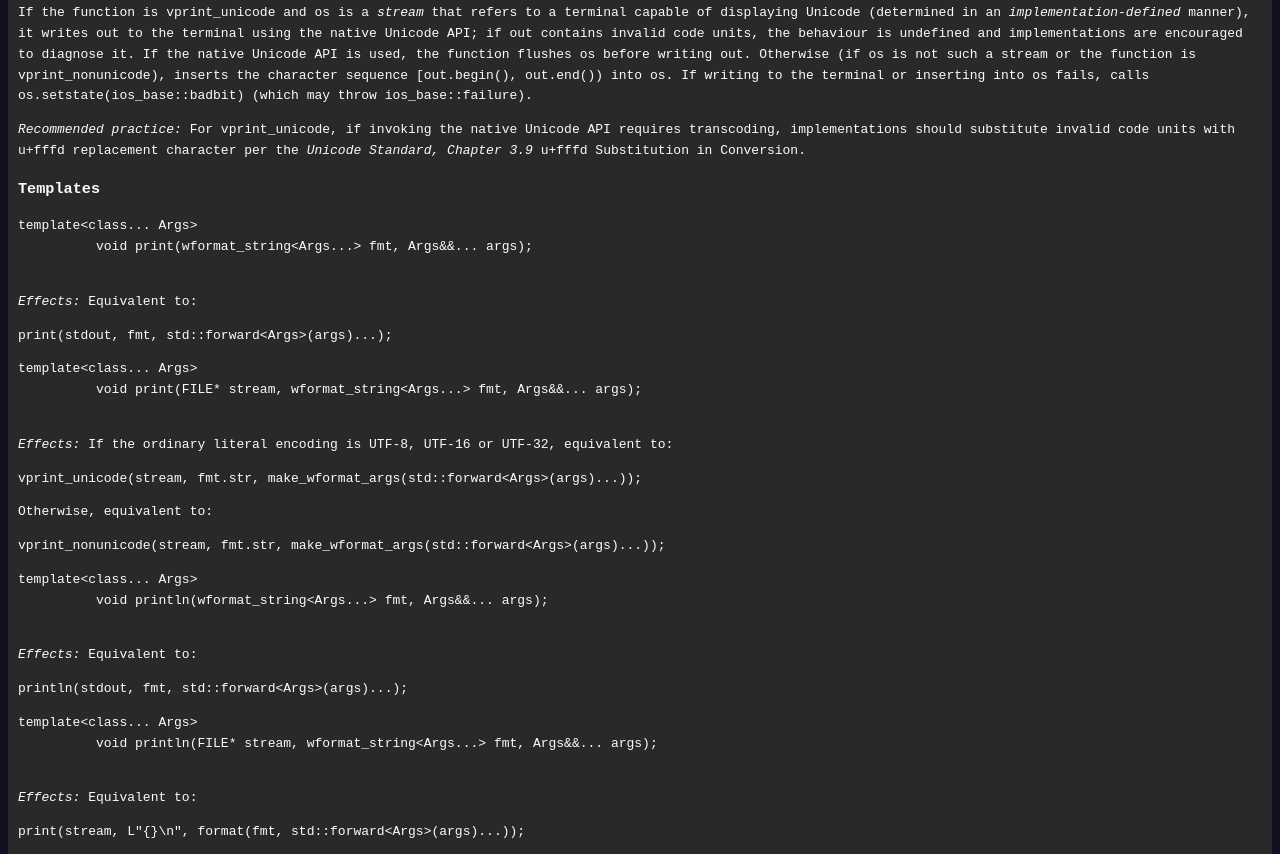
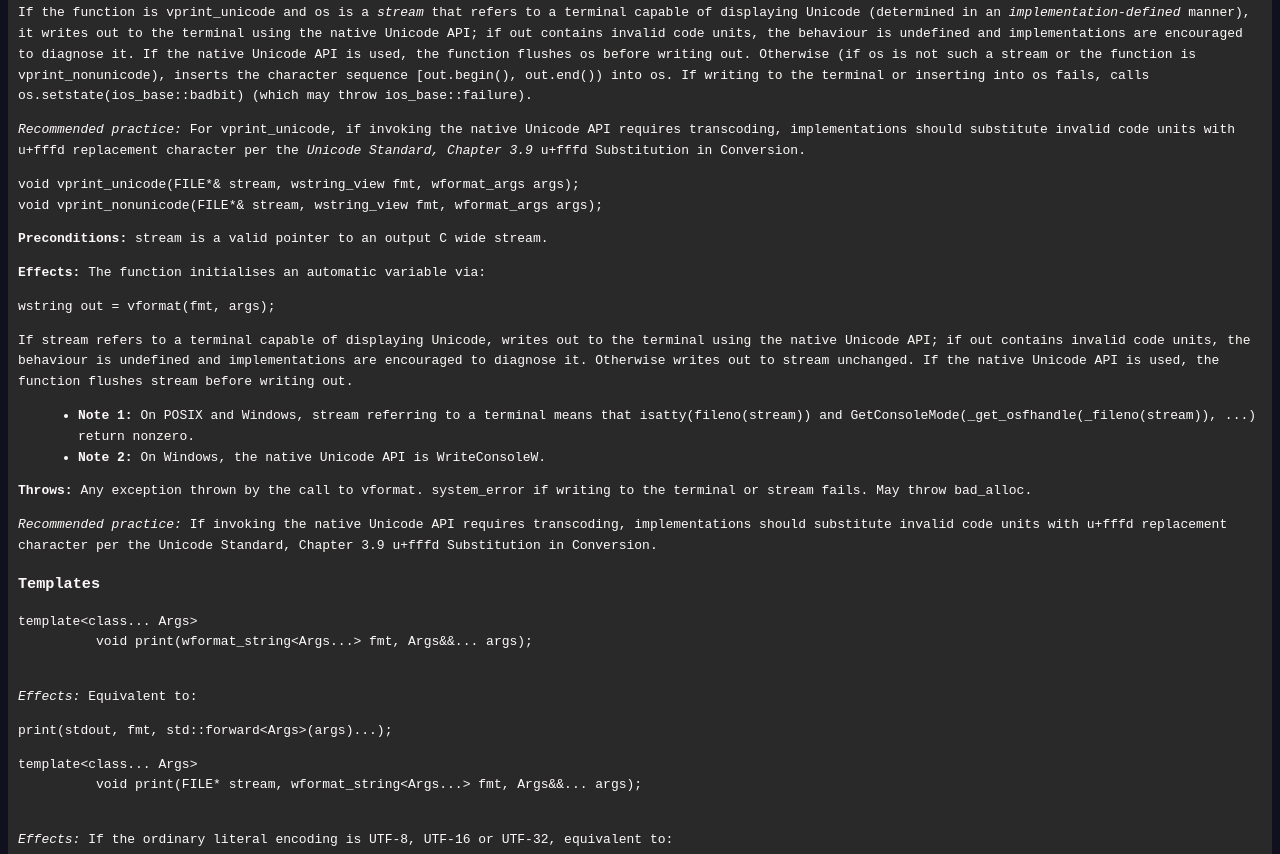
Before and after one commit to TymianekPL/tymi.org, a website: page p3673r0.html in a window 1280 px wide. Shown: the part 1783-2637 px from the top of the page. Drawn offline with Linux system fonts and the light colour scheme.

Commit message:
Document vprint_unicode and vprint_nonunicode functions
Added function prototypes and detailed behavior for vprint_unicode and vprint_nonunicode.

```diff
--- a/P3673R0.html
+++ b/p3673r0.html
@@ -199,6 +199,27 @@ std::wprintln, C++, wide character, formatted output, tymi, P3673, D3673">
 
           <p><em>Recommended practice:</em> For <code>vprint_unicode</code>, if invoking the native Unicode API requires transcoding, implementations should substitute invalid code units with <code>u+fffd</code> replacement character per the <em>Unicode Standard, Chapter 3.9</em> <code>u+fffd</code> Substitution in Conversion.</p>
 
+          <p>
+              <code>void vprint_unicode(FILE*&amp; stream, wstring_view fmt, wformat_args args);</code><br>
+              <code>void vprint_nonunicode(FILE*&amp; stream, wstring_view fmt, wformat_args args);</code>
+          </p>
+               <p><strong>Preconditions:</strong> <code>stream</code> is a valid pointer to an output C wide stream.</p>
+
+          <p><strong>Effects:</strong> The function initialises an automatic variable via:</p>
+          <pre><code>wstring out = vformat(fmt, args);</code></pre>
+
+          <p>If <code>stream</code> refers to a terminal capable of displaying Unicode, writes <code>out</code> to the terminal using the native Unicode API; if <code>out</code> contains invalid code units, the behaviour is undefined and implementations are encouraged to diagnose it. Otherwise writes <code>out</code> to <code>stream</code> unchanged. If the native Unicode API is used, the function flushes <code>stream</code> before writing <code>out</code>.</p>
+
+          <ul>
+              <li><strong>Note 1:</strong> On POSIX and Windows, <code>stream</code> referring to a terminal means that <code>isatty(fileno(stream))</code> and <code>GetConsoleMode(_get_osfhandle(_fileno(stream)), ...)</code> return nonzero.</li>
+              <li><strong>Note 2:</strong> On Windows, the native Unicode API is <code>WriteConsoleW</code>.</li>
+          </ul>
+
+          <p><strong>Throws:</strong> Any exception thrown by the call to <code>vformat</code>. <code>system_error</code> if writing to the terminal or <code>stream</code> fails. May throw <code>bad_alloc</code>.</p>
+
+          <p><em>Recommended practice:</em> If invoking the native Unicode API requires transcoding, implementations should substitute invalid code units with <code>u+fffd</code> replacement character per the Unicode Standard, Chapter 3.9 <code>u+fffd</code> Substitution in Conversion.</p>
+
+
           <h3>Templates</h3>
 
           <pre><code>template&lt;class... Args&gt;
@@ -329,7 +350,6 @@ std::wprintln, C++, wide character, formatted output, tymi, P3673, D3673">
 
 <span class="keyword">int</span> <span class="func">main</span>(<span class="keyword">void</span>)
 {
-    <span class="keyword">using</span> <span class="type">std</span>::<span class="func">operator""s</span>;
     <span class="func">SetConsoleOutputCP</span>(<span class="macro">CP_UTF8</span>);
     <span class="type">std</span>::<span class="type">wstring</span> <span class="var">locale</span>{};
     <span class="var">locale</span>.<span class="func">resize</span>(<span class="macro">LOCALE_NAME_MAX_LENGTH</span>);
```
